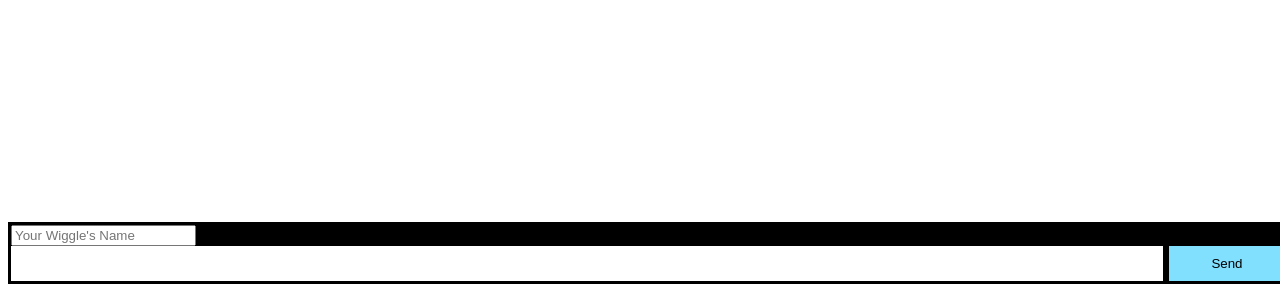
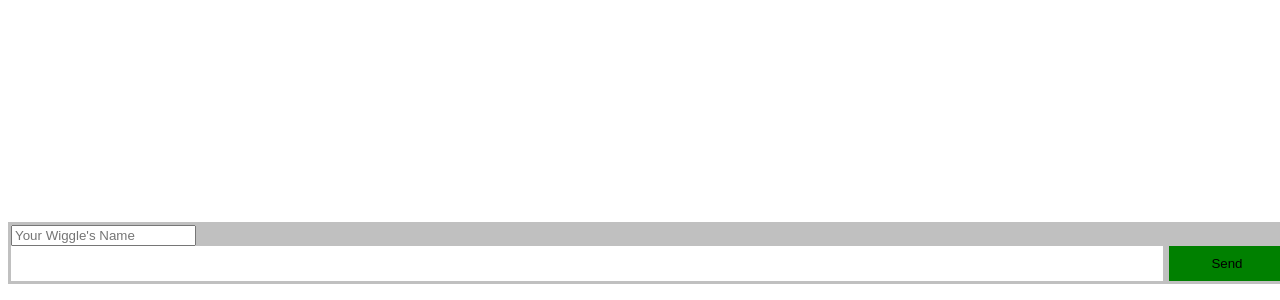
Before and after one commit to FuzzOli87/wigglechat, a website: page views/index.html in a window 1280 px wide. Shown: the part 500-800 px from the top of the page. Drawn offline with Linux system fonts and the light colour scheme.

Commit message:
pushing color update

```diff
--- a/views/index.html
+++ b/views/index.html
@@ -1,7 +1,7 @@
 <div style="position: absolute; z-index: 1; width:100%; height: 100%; background: none;">
     <ul style="list-style-type: none; margin: 0; padding: 0;" id="msgs"></ul>
-    <form style="background: #000; padding: 3px; position: fixed; bottom: 0; width: 100%;" action="">
-        <input id="wName" type="text" placeholder="Your Wiggle's Name"><input style="border: 0; padding: 10px; width: 90%; margin-right: .5%" id="msg" autocomplete="off" /><button style="width: 9%; background: rgb(130, 224, 255); border: none; padding: 10px">Send</button>
+    <form style="background: #c0c0c0; padding: 3px; position: fixed; bottom: 0; width: 100%;" action="">
+        <input id="wName" type="text" placeholder="Your Wiggle's Name"><input style="border: 0; padding: 10px; width: 90%; margin-right: .5%" id="msg" autocomplete="off" /><button style="width: 9%; background: green; border: none; padding: 10px">Send</button>
     </form>
 </div>
 <canvas id="myCanvas" style="position: absolute;"resize="true" keepalive="true"></canvas>
```
